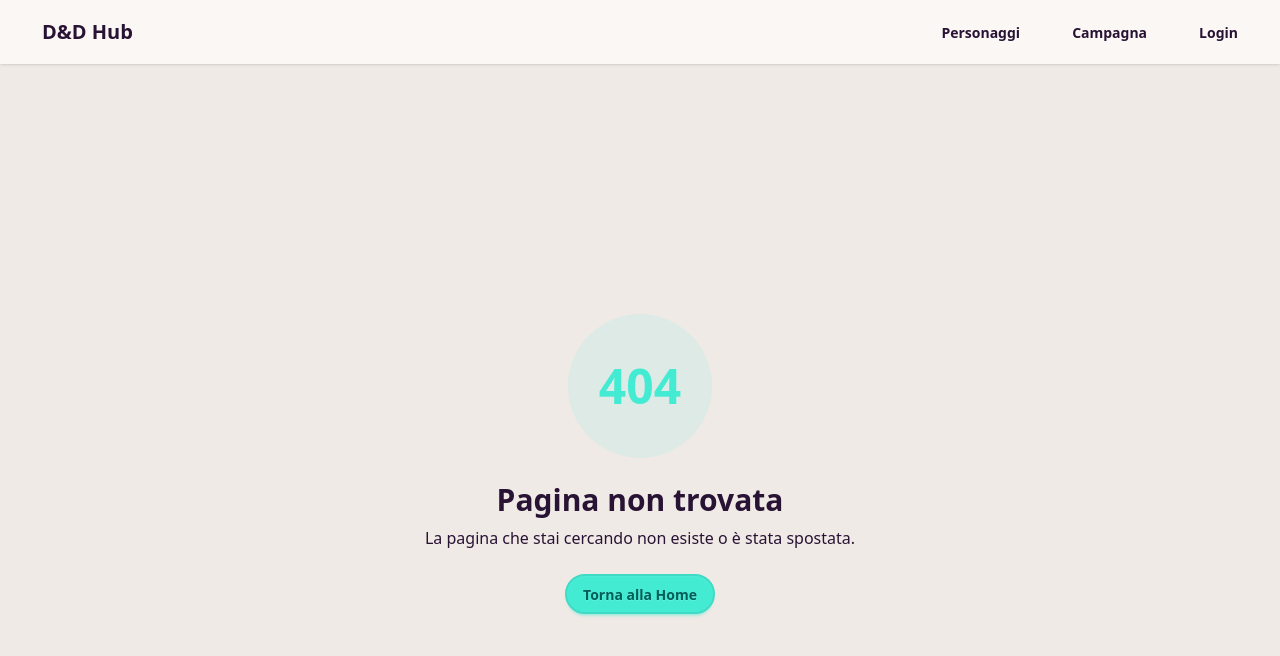
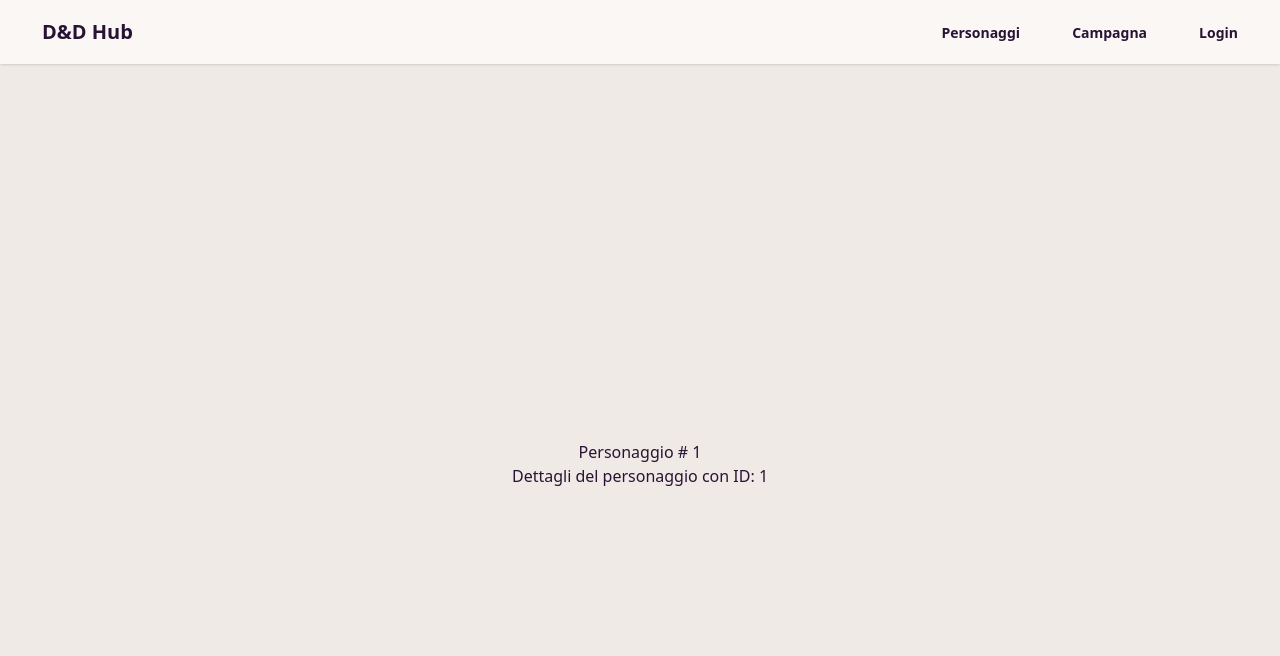
Before and after one commit to GiacomoSchinco/dnd-character-manager, a Next.js app: page /characters/1 in a window 1280 px wide. Before the commit this address had no page. Shown: the top 656 px of the page. Built offline with nearby package versions, Linux system fonts and the light colour scheme.

Commit message:
aggiunta page per i character

```diff
--- /dev/null
+++ b/app/characters/[id]/page.tsx
@@ -0,0 +1,10 @@
+export default async function Character({ params }: { params: Promise<{ id: string }> }) {
+  const { id } = await params;
+
+  return (
+    <main className="bg-base-200 flex flex-col justify-center items-center h-screen font-sans">
+      <h1>Personaggio # {id}</h1>
+      <p>Dettagli del personaggio con ID: {id}</p>
+    </main>
+  );
+}
--- a/components/ui/card-character.tsx
+++ b/components/ui/card-character.tsx
@@ -1,4 +1,7 @@
+import Link from "next/link";
+
 type Character = {
+    id:number;
     image: string;
     name: string;
     level: number;
@@ -66,9 +69,9 @@ export default function CardCharacter({ character }: Props) {
 
                 {/* Bottone */}
                 <div className="card-actions justify-end mt-4">
-                    <button className="btn btn-primary btn-sm">
+                    <Link href={`characters/${character.id}`}><button className="btn btn-primary btn-sm">
                         Dettagli
-                    </button>
+                    </button></Link>
                 </div>
             </div>
         </div>
```
